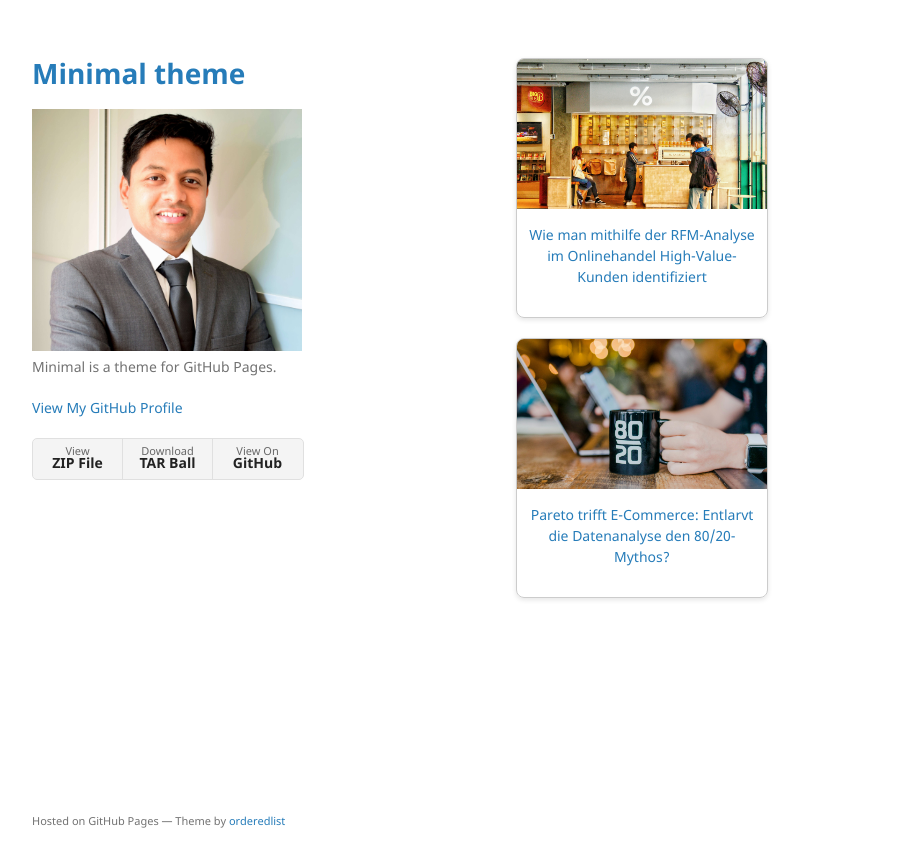
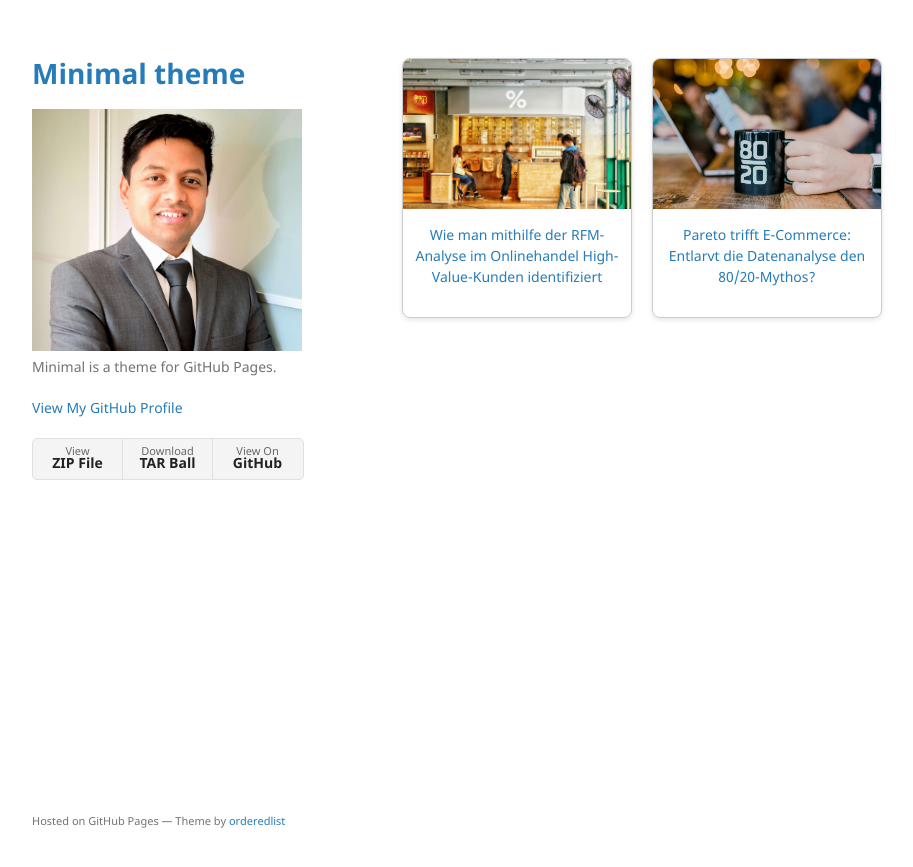
Before and after one commit to sridhar-portfolio/sridhar-portfolio.github.io, a Jekyll site: the page built from docs/projects.md, in a window 1280 px wide. Shown: the top 867 px of the page, without its empty margins (178-1091 px from the left). Built offline with Jekyll 4.4.1, drawn with Linux system fonts in a browser that asks for light colours; our own code applies the rules of GitHub Pages for plain Markdown files.

Commit message:
Update projects.md

```diff
--- a/docs/projects.md
+++ b/docs/projects.md
@@ -1,13 +1,13 @@
 <div style="display: flex; flex-wrap: wrap; gap: 20px; justify-content: center;">
 
-  <div style="width: 250px; border: 1px solid #ccc; border-radius: 8px; overflow: hidden; box-shadow: 0 2px 5px rgba(0,0,0,0.1);">
+  <div style="flex: 0 0 calc(50% - 20px); box-sizing: border-box; border: 1px solid #ccc; border-radius: 8px; overflow: hidden; box-shadow: 0 2px 5px rgba(0,0,0,0.1);">
     <a href="rfm_1.html">
       <img src="../assets/img/rfm_1_01.jpg" alt="RFM Analysis" style="width: 100%; height: 150px; object-fit: cover;">
       <p style="padding: 10px; text-align: center;">Wie man mithilfe der RFM-Analyse im Onlinehandel High-Value-Kunden identifiziert</p>
     </a>
   </div>
 
-  <div style="width: 250px; border: 1px solid #ccc; border-radius: 8px; overflow: hidden; box-shadow: 0 2px 5px rgba(0,0,0,0.1);">
+  <div style="flex: 0 0 calc(50% - 20px); box-sizing: border-box; border: 1px solid #ccc; border-radius: 8px; overflow: hidden; box-shadow: 0 2px 5px rgba(0,0,0,0.1);">
     <a href="pareto_1.html">
       <img src="../assets/img/pareto_1_0.jpg" alt="Pareto Analysis" style="width: 100%; height: 150px; object-fit: cover;">
       <p style="padding: 10px; text-align: center;">Pareto trifft E-Commerce: Entlarvt die Datenanalyse den 80/20-Mythos?</p>
```
